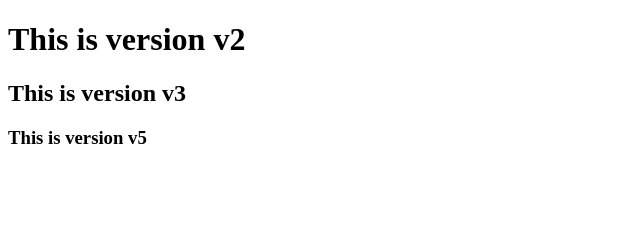
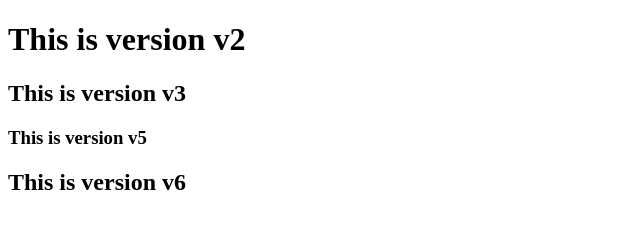
Before and after one commit to py-pankaj-ydv-7/Git-Repo, a plain HTML site: page index.html in a window 1280 px wide. Shown: the whole page, without its empty margins (0-640 px from the left). Drawn offline with Linux system fonts and the light colour scheme.

Commit message:
This is v6

```diff
--- a/index.html
+++ b/index.html
@@ -9,5 +9,6 @@
     <h1>This is version v2</h1>
     <h2>This is version v3</h2>
     <h3>This is version v5</h3>
+    <h2>This is version v6</h2>
 </body>
 </html>
```
